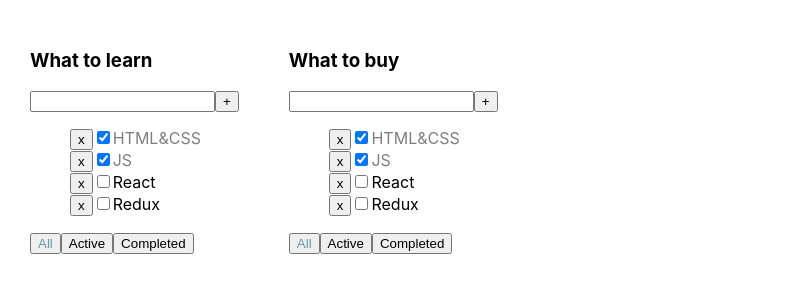
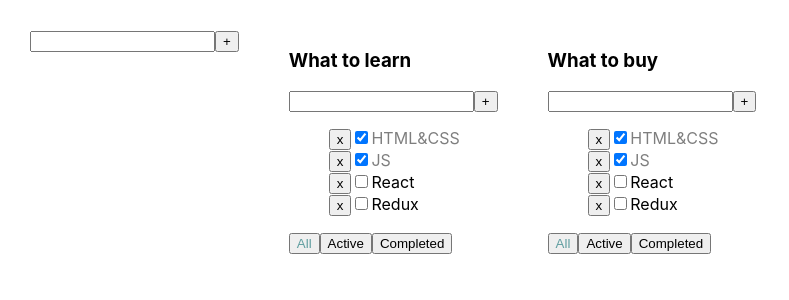
Before and after one commit to hrsk/classwork-todolist, a React (Create React App) app: page / in a window 1280 px wide. Shown: the top 300 px of the page, without its empty margins (0-789 px from the left). Built offline with nearby package versions, Linux system fonts and the light colour scheme.

Commit message:
button, input and input with button components, add todolist func

```diff
--- a/src/App.tsx
+++ b/src/App.tsx
@@ -3,6 +3,7 @@ import './App.css';
 import {Todolist} from "./Todolist";
 import {FilterValuesType, TodolistType} from "./index";
 import {v1} from 'uuid';
+import {InputWithButton} from "./input_with_button/InputWithButton";
 
 export const App = () => {
 
@@ -29,6 +30,8 @@ export const App = () => {
         {id: todolistID2, title: 'What to buy', filter: 'All'},
     ]);
 
+    const [value, setValue] = useState<string>('');
+
     const removeTask = (todolistId: string, taskId: string) => {
         setTasks({
             ...tasks,
@@ -53,8 +56,26 @@ export const App = () => {
         })
     }
 
+    const addTodolist = (value: string) => {
+        const todolistId = v1();
+        setLists([...lists, {id: todolistId, title: value, filter: 'All'}])
+        setTasks({...tasks, [todolistId]: []})
+    }
+
+    const addTodolistCallback = () => {
+        addTodolist(value)
+        setValue('')
+    }
+
     return (
         <div className="App">
+            <div>
+                <InputWithButton value={value}
+                                 setValue={setValue}
+                                 callbackButtonHandler={addTodolistCallback}
+                                 name={'+'}
+                />
+            </div>
             {
                 lists.map(todolist => {
 
@@ -70,6 +91,7 @@ export const App = () => {
                                       filter={todolist.filter}
                                       changeFilter={changeTaskFilter}
                                       addTask={addTask}
+                                      addTodolist={addTodolist}
                             />
                         )
                     }
--- a/src/Todolist.tsx
+++ b/src/Todolist.tsx
@@ -1,5 +1,6 @@
 import React, {ChangeEvent, useState, KeyboardEvent} from "react";
 import {FilterValuesType, TaskType} from "./index";
+import {InputWithButton} from "./input_with_button/InputWithButton";
 
 type PropsType = {
     todolistId: string
@@ -10,6 +11,7 @@ type PropsType = {
     filter: FilterValuesType
     changeFilter: (todolistId: string, filter: FilterValuesType) => void
     addTask: (todolistId: string, value: string) => void
+    addTodolist: (value: string) => void
 }
 export const Todolist = (props: PropsType) => {
 
--- /dev/null
+++ b/src/input_with_button/InputWithButton.tsx
@@ -0,0 +1,18 @@
+import React from 'react';
+import {Input} from "./input/Input";
+import {Button} from "./button/Button";
+
+type PropsType = {
+    value: string
+    setValue: (value: string) => void
+    callbackButtonHandler: () => void
+    name: string
+}
+export const InputWithButton = (props: PropsType) => {
+    return (
+        <>
+            <Input value={props.value} callback={props.setValue} />
+            <Button name={props.name} callback={props.callbackButtonHandler} />
+        </>
+    );
+};
--- /dev/null
+++ b/src/input_with_button/button/Button.tsx
@@ -0,0 +1,14 @@
+type PropsType = {
+    name: string
+    callback: () => void
+}
+export const Button = (props: PropsType) => {
+
+    const onClickHandler = () => {
+        props.callback()
+    }
+
+    return (
+        <button onClick={onClickHandler}>{props.name}</button>
+    )
+}
--- /dev/null
+++ b/src/input_with_button/input/Input.tsx
@@ -0,0 +1,18 @@
+import {ChangeEvent} from "react";
+
+type PropsType = {
+    value: string
+    callback: (value: string) => void
+}
+export const Input = (props: PropsType) => {
+
+    const onChangeHandler = (event: ChangeEvent<HTMLInputElement>) => {
+        props.callback(event.currentTarget.value)
+    }
+
+    return (
+        <>
+            <input value={props.value} onChange={onChangeHandler}/>
+        </>
+    )
+}
```
